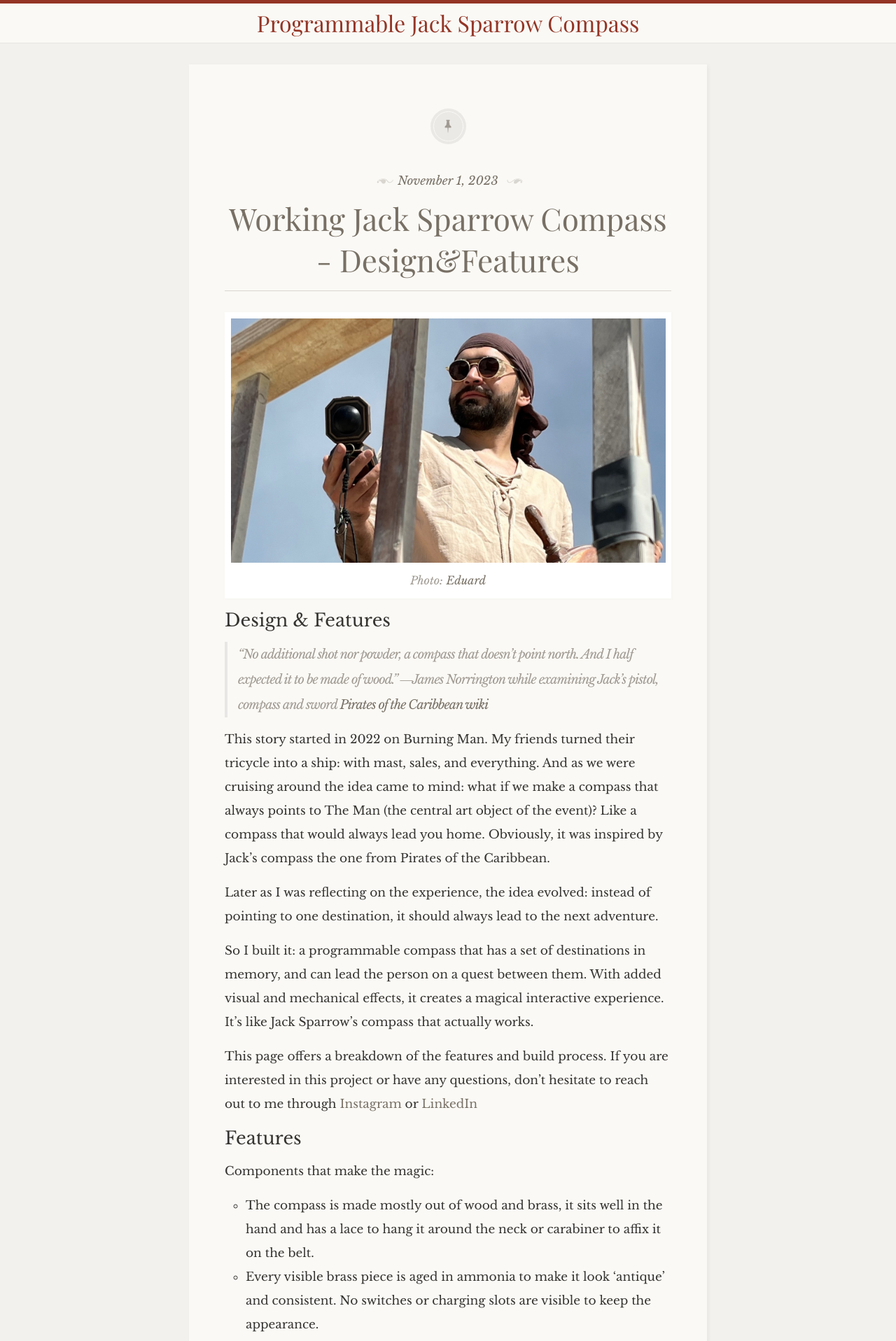
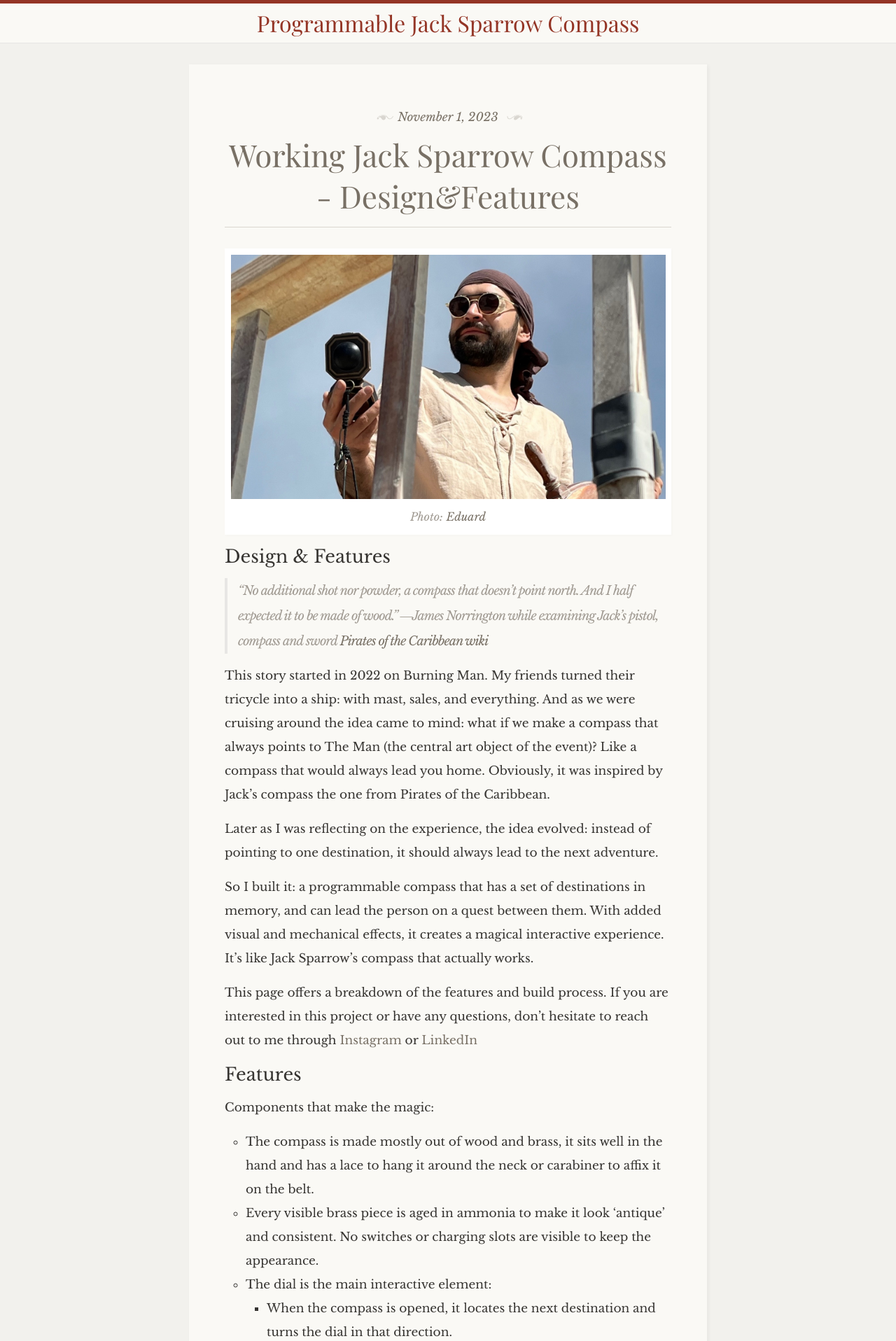
Before and after one commit to heavior/jack-sparrow-compass, a Jekyll site: the page built from index.html, in a window 1280 px wide. Shown: the top 1916 px of the page at 70% size. Built offline with Jekyll 4.4.1, drawn with Linux system fonts in a browser that asks for light colours; some web fonts are replaced.

Commit message:
remove pin icon before post

```diff
--- a/_sass/_base.scss
+++ b/_sass/_base.scss
@@ -96,7 +96,6 @@ article {
         border-radius: 50%;
         box-shadow: 0 0 0 4px #faf9f5;
         color: #a09a92;
-        content: "p";
         display: inline-block;
         font-family: libretto-icons;
         font-size: 21px;
```
